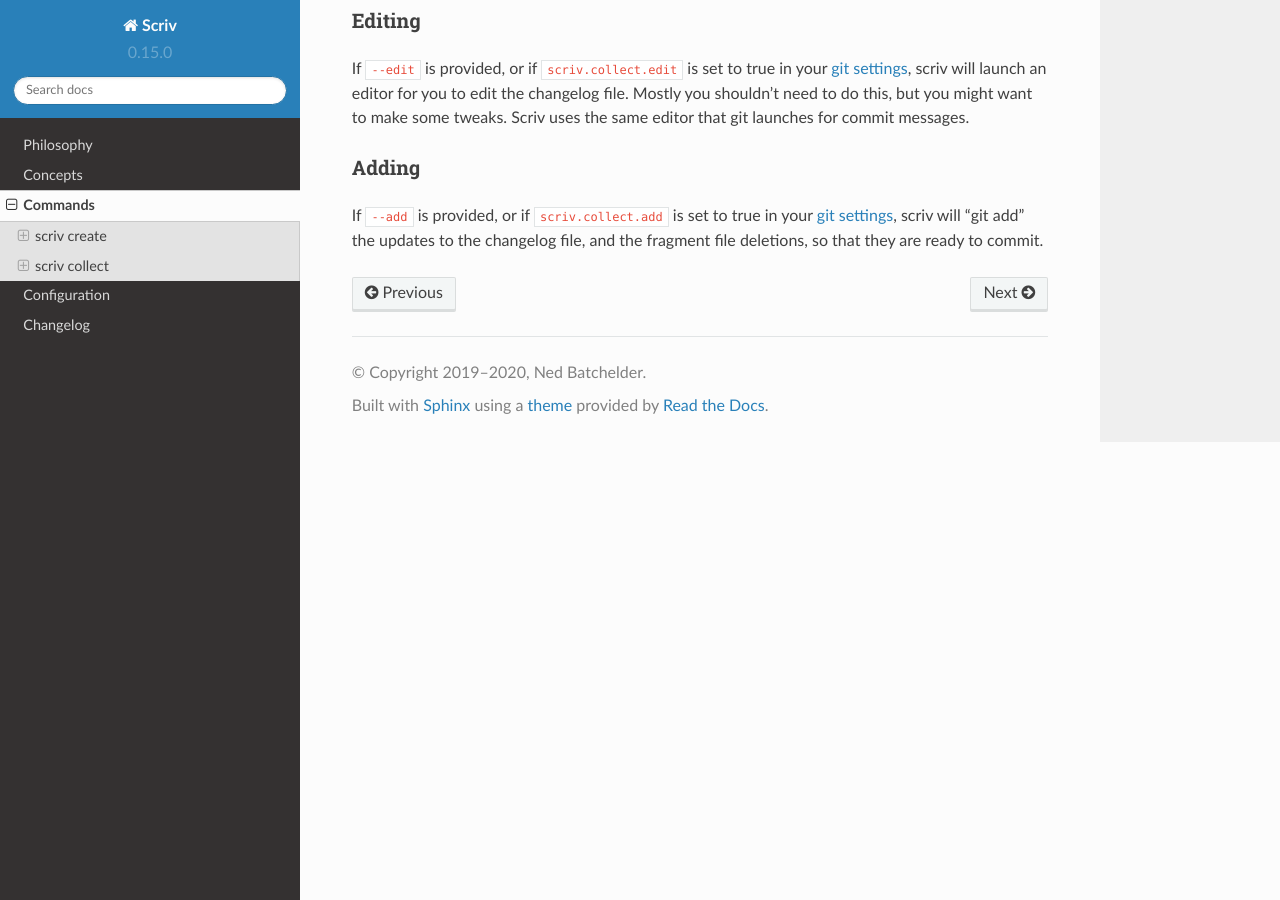
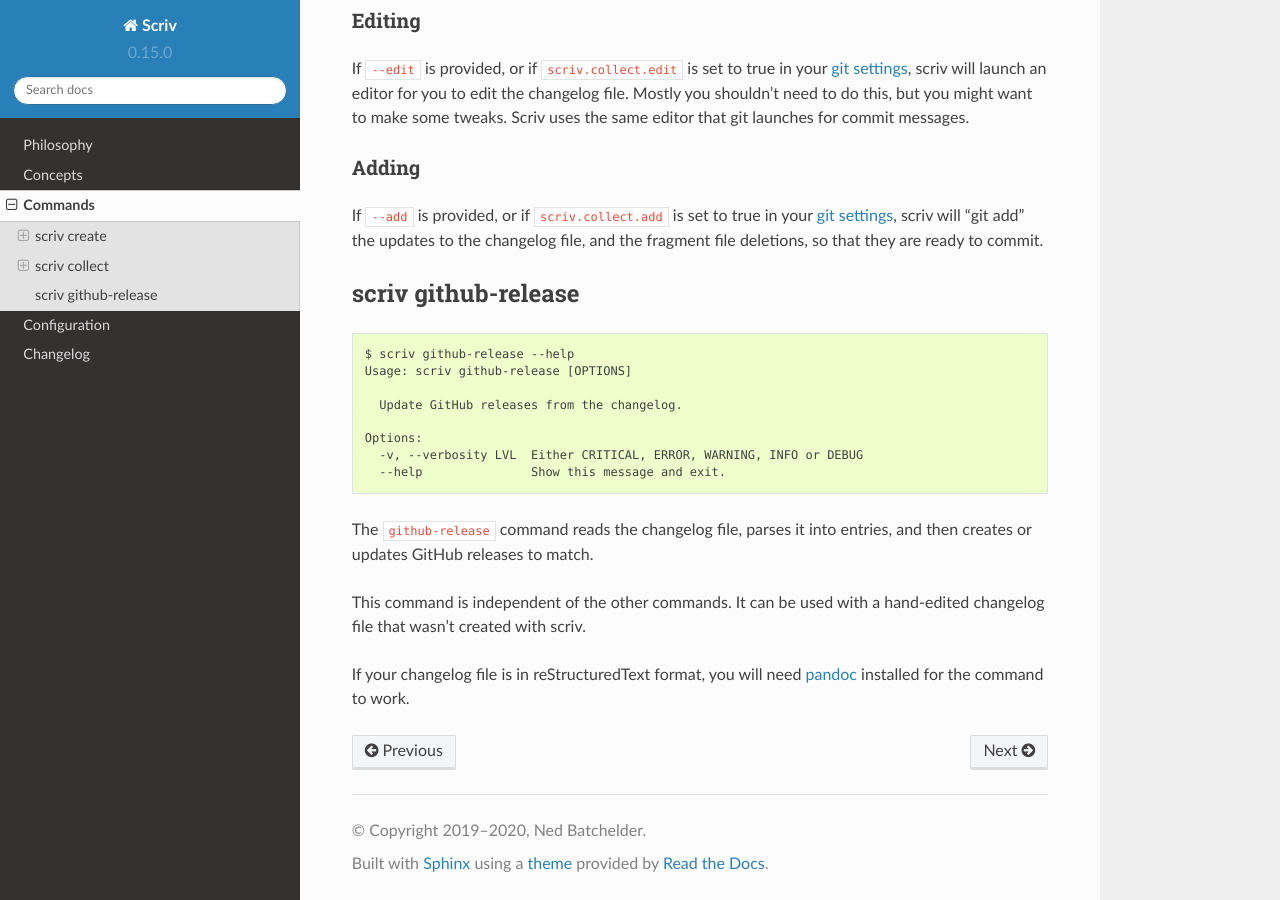
Before and after one commit to nedbat/scriv, a Sphinx documentation site: the page built from docs/commands.rst, in a window 1280 px wide and 900 px high, scrolled down 2139 px. Built offline with Sphinx 7.4.7 and the Read the Docs theme 2.0.0, drawn with Linux system fonts in a browser that asks for light colours; some of the changed text lies outside the part shown.

Commit message:
docs: docs for github-release

```diff
--- /dev/null
+++ b/changelog.d/20220424_184214_nedbat.rst
@@ -0,0 +1,4 @@
+Added
+.....
+
+- Added docs for ``scriv github-release``.
--- a/docs/commands.rst
+++ b/docs/commands.rst
@@ -58,7 +58,7 @@ noise.  The branch names considered uninteresting are settable with the
 
 The initial contents of the fragment file are populated from the
 :ref:`config_new_fragment_template` template.  The format is either
-ReStructured Text or Markdown, selectable with the :ref:`config_format`
+reStructuredText or Markdown, selectable with the :ref:`config_format`
 setting.
 
 The default new fragment templates create empty sections for each
@@ -160,4 +160,34 @@ changelog file, and the fragment file deletions, so that they are ready to
 commit.
 
 
+.. _cmd_github_release:
+
+scriv github-release
+====================
+
+.. [[[cog show_help("github-release") ]]]
+
+.. code::
+
+    $ scriv github-release --help
+    Usage: scriv github-release [OPTIONS]
+
+      Update GitHub releases from the changelog.
+
+    Options:
+      -v, --verbosity LVL  Either CRITICAL, ERROR, WARNING, INFO or DEBUG
+      --help               Show this message and exit.
+.. [[[end]]] (checksum: 957174b2cc5caa3843a9099caddc42f7)
+
+The ``github-release`` command reads the changelog file, parses it into
+entries, and then creates or updates GitHub releases to match.
+
+This command is independent of the other commands.  It can be used with a
+hand-edited changelog file that wasn't created with scriv.
+
+If your changelog file is in reStructuredText format, you will need `pandoc`_
+installed for the command to work.
+
+.. _pandoc: https://pandoc.org/
+
 .. include:: include/links.rst
--- a/docs/configuration.rst
+++ b/docs/configuration.rst
@@ -45,7 +45,7 @@ scriv:
 - ``new_fragment.md.j2``: The default Jinja template for new Markdown
   fragments.
 
-- ``new_fragment.rst.j2``: The default Jinja template for new ReStructured Text
+- ``new_fragment.rst.j2``: The default Jinja template for new reStructuredText
   fragments.
 
 Literal Prefix
@@ -214,7 +214,7 @@ Default: ``CHANGELOG.${config:format}``
 rst_header_chars
 ----------------
 
-Two characters: for ReStructured Text changelog files, these
+Two characters: for reStructuredText changelog files, these
 are the two underline characters to use.  The first is for the
 heading for each changelog entry, the second is for the
 category sections within the entry.
--- a/docs/index.rst
+++ b/docs/index.rst
@@ -30,6 +30,10 @@ along with all the other changes on your branch.
 When it is time to release your project, the ":ref:`cmd_collect`" command
 aggregates all the fragments into a new entry in your changelog file.
 
+You can also choose to publish your changelog entries as GitHub releases with
+the ":ref:`cmd_github_release`" command.  It parses the changelog file and
+creates or updates GitHub releases to match.  It can be used even with
+changelog files that were not created by scriv.
 
 .. toctree::
     :maxdepth: 1
--- a/docs/philosophy.rst
+++ b/docs/philosophy.rst
@@ -18,6 +18,9 @@ Scriv's design is guided by a few principles:
   changelog entries directly, rather than copying text from commit messages or
   pull requests.
 
+- The changelog file in the repo should be the source of truth.  The
+  information can also be published elsewhere, like GitHub releases.
+
 - Different projects have different needs; flexibility is a plus. Scriv doesn't
   assume any particular issue tracker or packaging system, and allows either
   .rst or .md files.
```
Also changed, not shown: other parts of docs/configuration.rst (+1 -1 lines), other parts of docs/philosophy.rst (+1 -1 lines), 2 other files.
